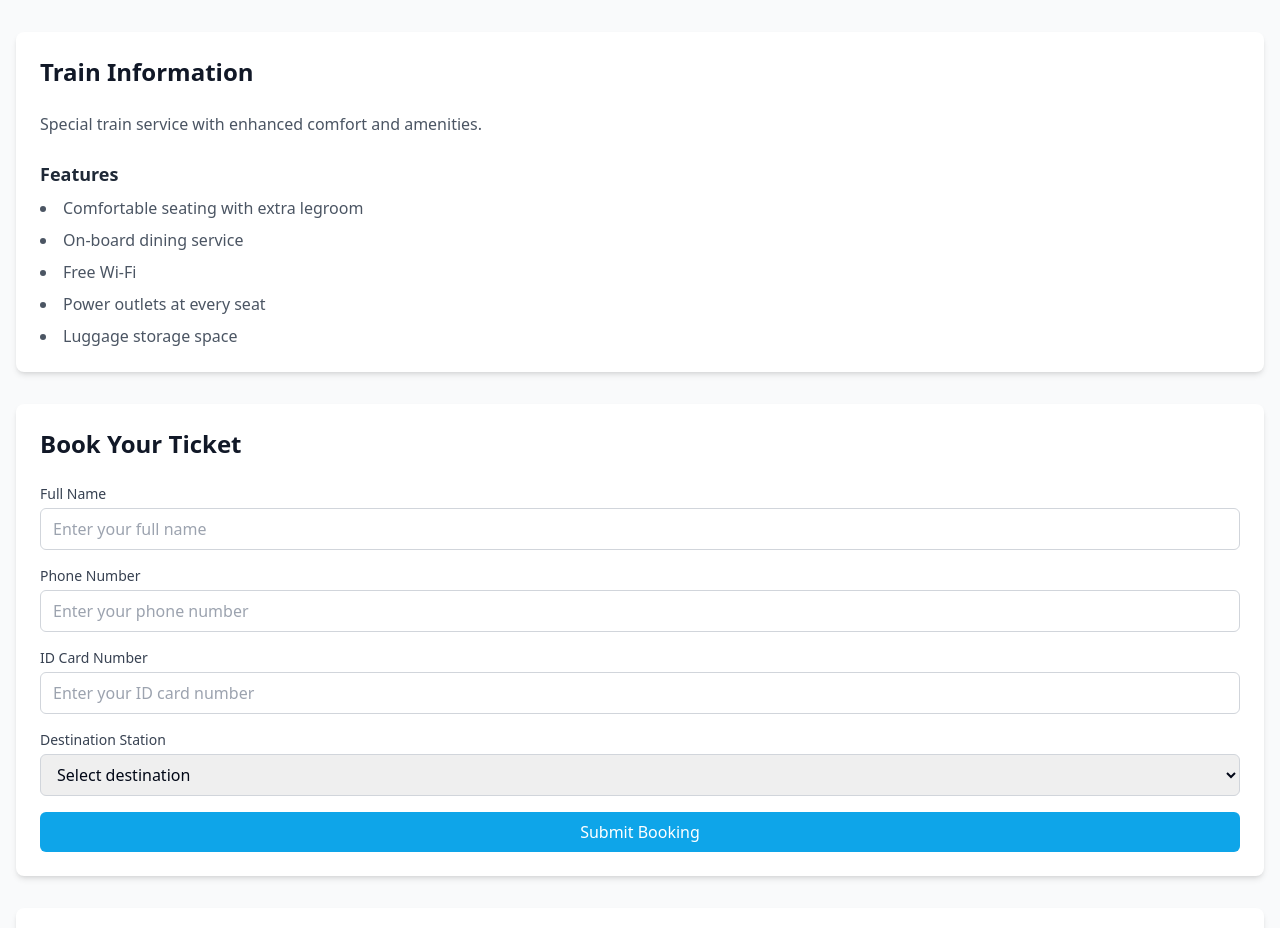
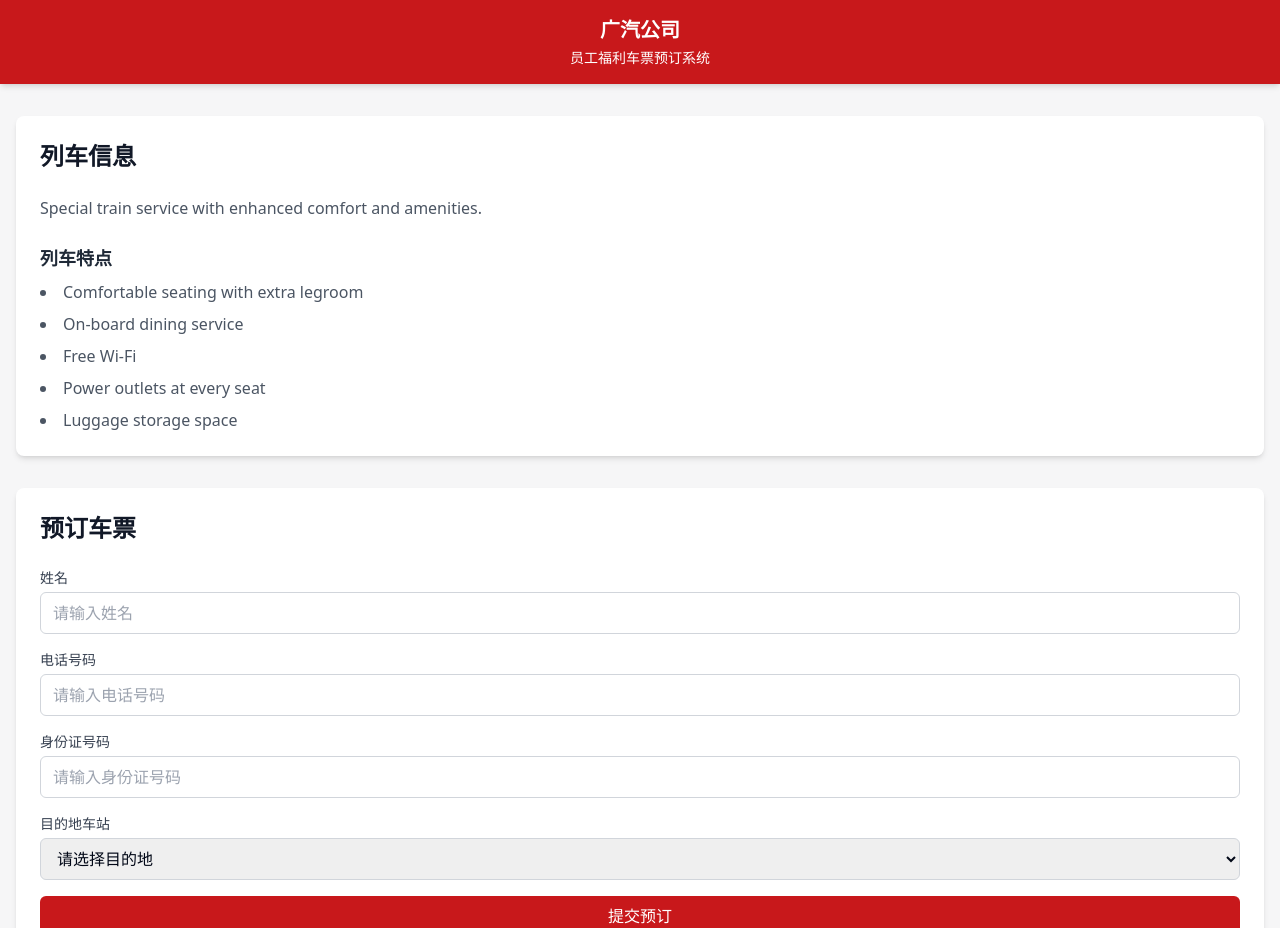
Before and after one commit to laik/ticket-journey-magic, a React (Vite) app: page /booking in a window 1280 px wide. Shown: the top 928 px of the page. Built offline with nearby package versions, Linux system fonts and the light colour scheme.

Commit message:
Add company name and background color
Implement the display of the company name "广汽公司" at the top of the booking page and set the background color to align with the colors of the socialist state of China.
[skip gpt_engineer]

```diff
--- a/src/pages/Booking.tsx
+++ b/src/pages/Booking.tsx
@@ -14,8 +14,8 @@ const Booking = () => {
   const handleSubmit = (e: React.FormEvent) => {
     e.preventDefault();
     toast({
-      title: "Booking Submitted",
-      description: "Your booking request has been received successfully.",
+      title: "预订已提交",
+      description: "您的订票申请已成功提交。",
     });
   };
 
@@ -25,17 +25,23 @@ const Booking = () => {
   };
 
   return (
-    <div className="min-h-screen bg-gray-50">
+    <div className="min-h-screen bg-[#F6F6F7]">
+      {/* Company Header */}
+      <div className="bg-[#C8181B] text-white py-4 px-4 shadow-md">
+        <h1 className="text-xl font-bold text-center">广汽公司</h1>
+        <p className="text-sm text-center mt-1">员工福利车票预订系统</p>
+      </div>
+
       <div className="container mx-auto px-4 py-8 space-y-8">
         {/* Train Info Section */}
         <div className="bg-white rounded-lg shadow-md p-6 animate-fade-in">
-          <h2 className="text-2xl font-bold text-gray-900 mb-6">Train Information</h2>
+          <h2 className="text-2xl font-bold text-gray-900 mb-6">列车信息</h2>
           <div className="space-y-6">
             <div>
               <p className="text-gray-600">{trainInfo.description}</p>
             </div>
             <div>
-              <h3 className="text-lg font-semibold text-gray-800 mb-2">Features</h3>
+              <h3 className="text-lg font-semibold text-gray-800 mb-2">列车特点</h3>
               <ul className="list-disc list-inside space-y-2">
                 {trainInfo.features.map((feature, index) => (
                   <li key={index} className="text-gray-600">{feature}</li>
@@ -47,11 +53,11 @@ const Booking = () => {
 
         {/* Booking Form */}
         <div className="bg-white rounded-lg shadow-md p-6 animate-fade-in">
-          <h2 className="text-2xl font-bold text-gray-900 mb-6">Book Your Ticket</h2>
+          <h2 className="text-2xl font-bold text-gray-900 mb-6">预订车票</h2>
           <form onSubmit={handleSubmit} className="space-y-4">
             <div>
               <label className="block text-sm font-medium text-gray-700 mb-1">
-                Full Name
+                姓名
               </label>
               <input
                 type="text"
@@ -60,12 +66,12 @@ const Booking = () => {
                 onChange={handleChange}
                 required
                 className="w-full px-3 py-2 border border-gray-300 rounded-md focus:outline-none focus:ring-2 focus:ring-primary/50"
-                placeholder="Enter your full name"
+                placeholder="请输入姓名"
               />
             </div>
             <div>
               <label className="block text-sm font-medium text-gray-700 mb-1">
-                Phone Number
+                电话号码
               </label>
               <input
                 type="tel"
@@ -74,12 +80,12 @@ const Booking = () => {
                 onChange={handleChange}
                 required
                 className="w-full px-3 py-2 border border-gray-300 rounded-md focus:outline-none focus:ring-2 focus:ring-primary/50"
-                placeholder="Enter your phone number"
+                placeholder="请输入电话号码"
               />
             </div>
             <div>
               <label className="block text-sm font-medium text-gray-700 mb-1">
-                ID Card Number
+                身份证号码
               </label>
               <input
                 type="text"
@@ -88,12 +94,12 @@ const Booking = () => {
                 onChange={handleChange}
                 required
                 className="w-full px-3 py-2 border border-gray-300 rounded-md focus:outline-none focus:ring-2 focus:ring-primary/50"
-                placeholder="Enter your ID card number"
+                placeholder="请输入身份证号码"
               />
             </div>
             <div>
               <label className="block text-sm font-medium text-gray-700 mb-1">
-                Destination Station
+                目的地车站
               </label>
               <select
                 name="destination"
@@ -102,7 +108,7 @@ const Booking = () => {
                 required
                 className="w-full px-3 py-2 border border-gray-300 rounded-md focus:outline-none focus:ring-2 focus:ring-primary/50"
               >
-                <option value="">Select destination</option>
+                <option value="">请选择目的地</option>
                 {stations.map((station) => (
                   <option key={station} value={station}>
                     {station}
@@ -112,23 +118,23 @@ const Booking = () => {
             </div>
             <button
               type="submit"
-              className="w-full bg-primary text-white py-2 px-4 rounded-md hover:bg-primary/90 transition-colors"
+              className="w-full bg-[#C8181B] text-white py-2 px-4 rounded-md hover:bg-[#A01416] transition-colors"
             >
-              Submit Booking
+              提交预订
             </button>
           </form>
         </div>
 
         {/* Guidelines Section */}
         <div className="bg-white rounded-lg shadow-md p-6 animate-fade-in">
-          <h2 className="text-2xl font-bold text-gray-900 mb-6">Booking Guidelines</h2>
+          <h2 className="text-2xl font-bold text-gray-900 mb-6">预订须知</h2>
           <ul className="space-y-4">
             {bookingGuidelines.map((guideline, index) => (
               <li
                 key={index}
                 className="flex items-start space-x-3 text-gray-600"
               >
-                <span className="inline-block w-6 h-6 bg-primary text-white rounded-full flex-shrink-0 flex items-center justify-center text-sm">
+                <span className="inline-block w-6 h-6 bg-[#C8181B] text-white rounded-full flex-shrink-0 flex items-center justify-center text-sm">
                   {index + 1}
                 </span>
                 <span>{guideline}</span>
```
